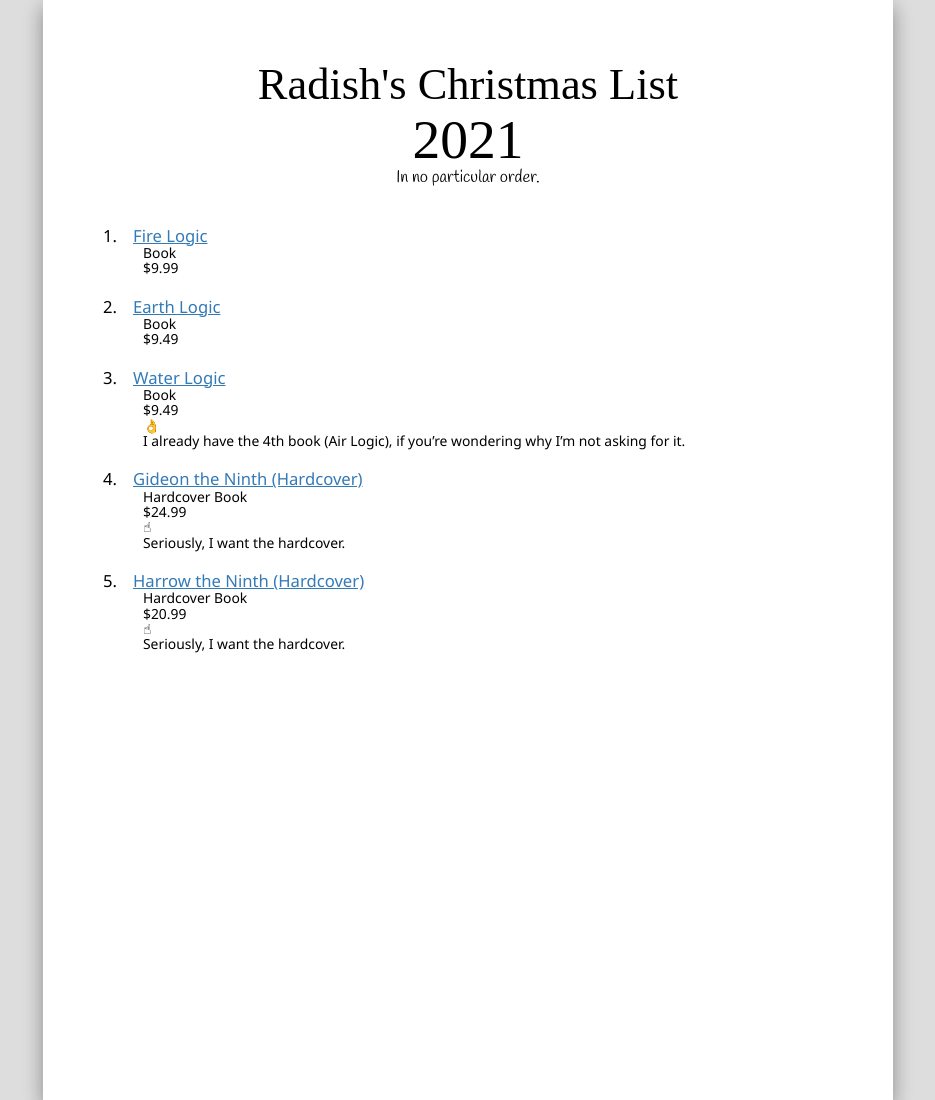
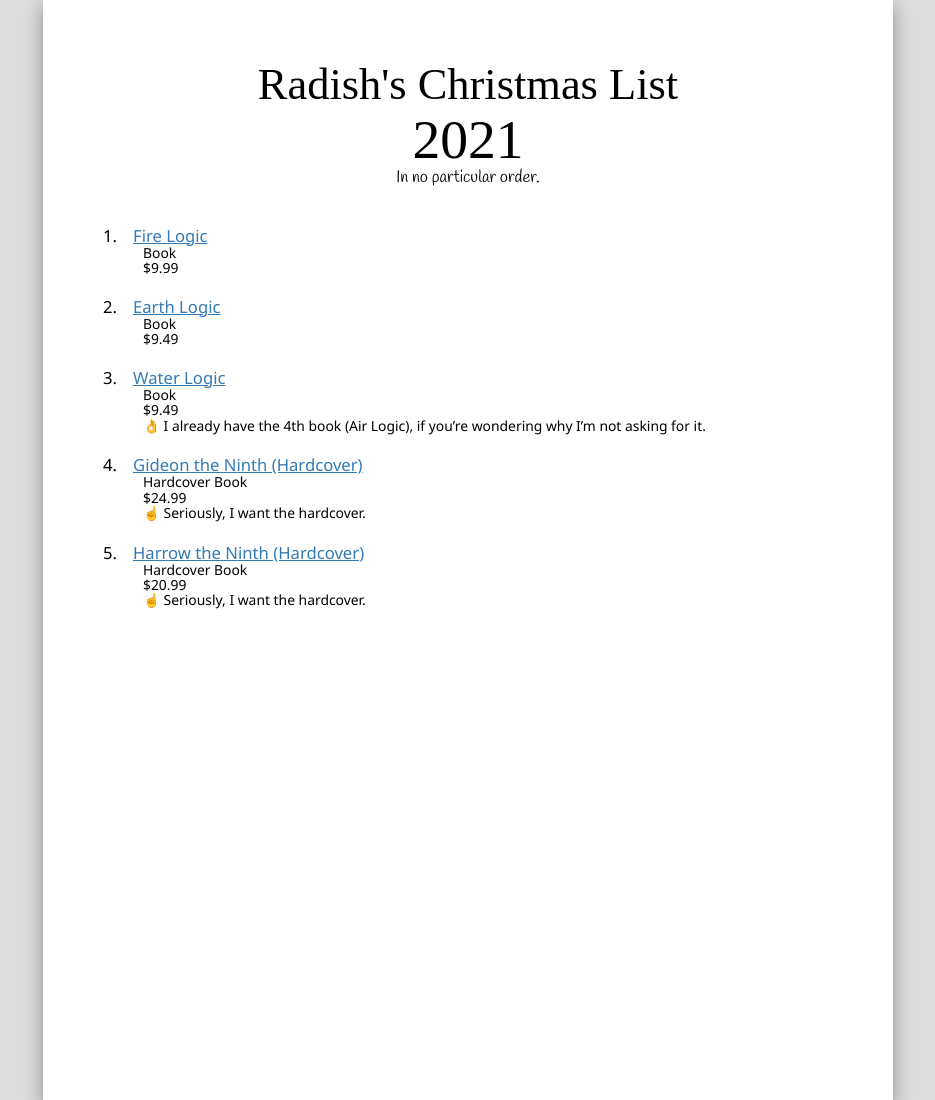
Before and after one commit to PsiRadish/psiradish.github.io, a Jekyll site: the page built from gift.html, in a window 1280 px wide. Shown: the whole page, without its empty margins (172-1107 px from the left). Built offline with Jekyll 4.4.1, drawn with Linux system fonts in a browser that asks for light colours; nearby versions of some CDN libraries; some web fonts are replaced.

Commit message:
Yet more emoji fix

```diff
--- a/css/gift-list.scss
+++ b/css/gift-list.scss
@@ -102,11 +102,13 @@
     {
         font-size: inherit;
 
-        &[class*=" fa-"] {
+        &[class*=" fa-"]
+        {
             padding-left: 1.1em;
             position: relative;
 
-            &::before {
+            &::before
+            {
                 content: '';
 
                 display: inline-block;
@@ -132,6 +134,7 @@
 
         > p
         {
+            display: inline-block;
             margin: 0;
         }
     }
@@ -144,6 +147,11 @@
 
         visibility: hidden;
     }
+}
+
+.emoji
+{
+    font-family: Noto Color Emoji, Apple Color Emoji, Segoe UI Emoji;
 }
 
 .center-auto
```
